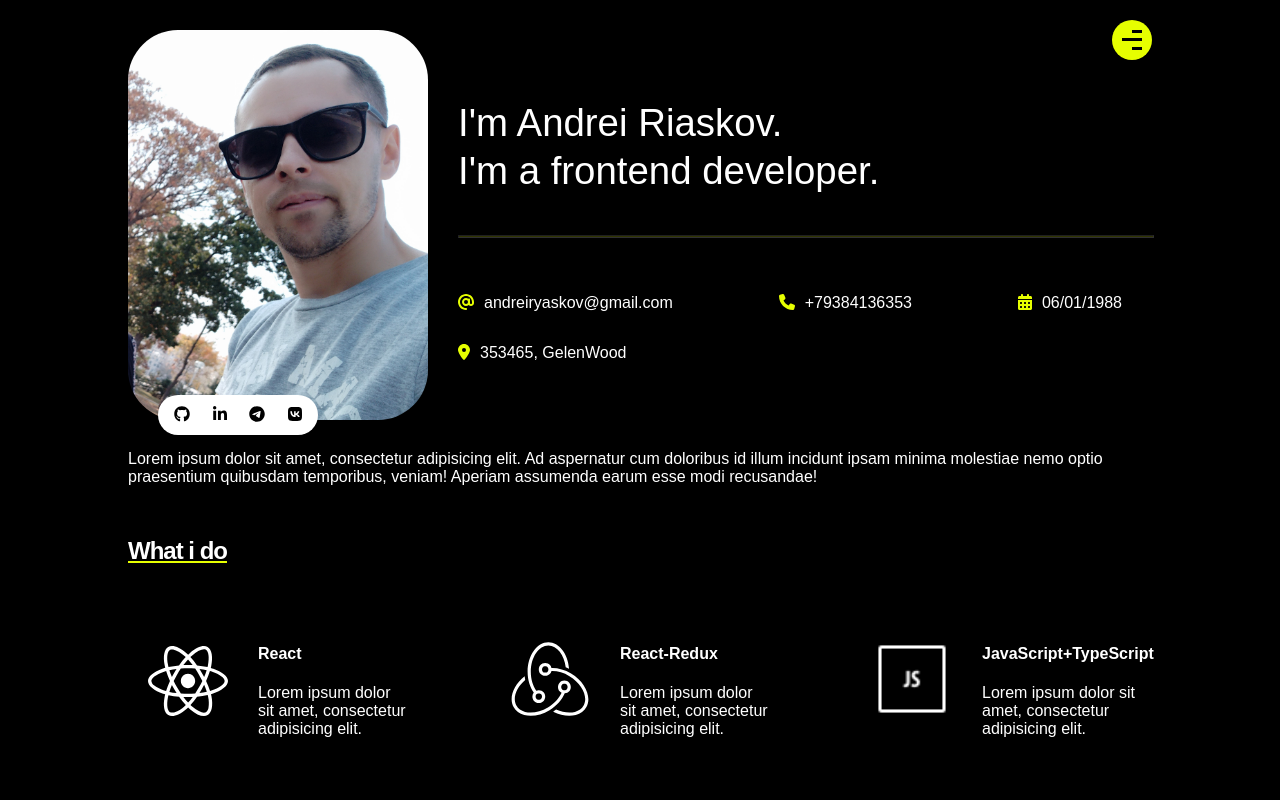
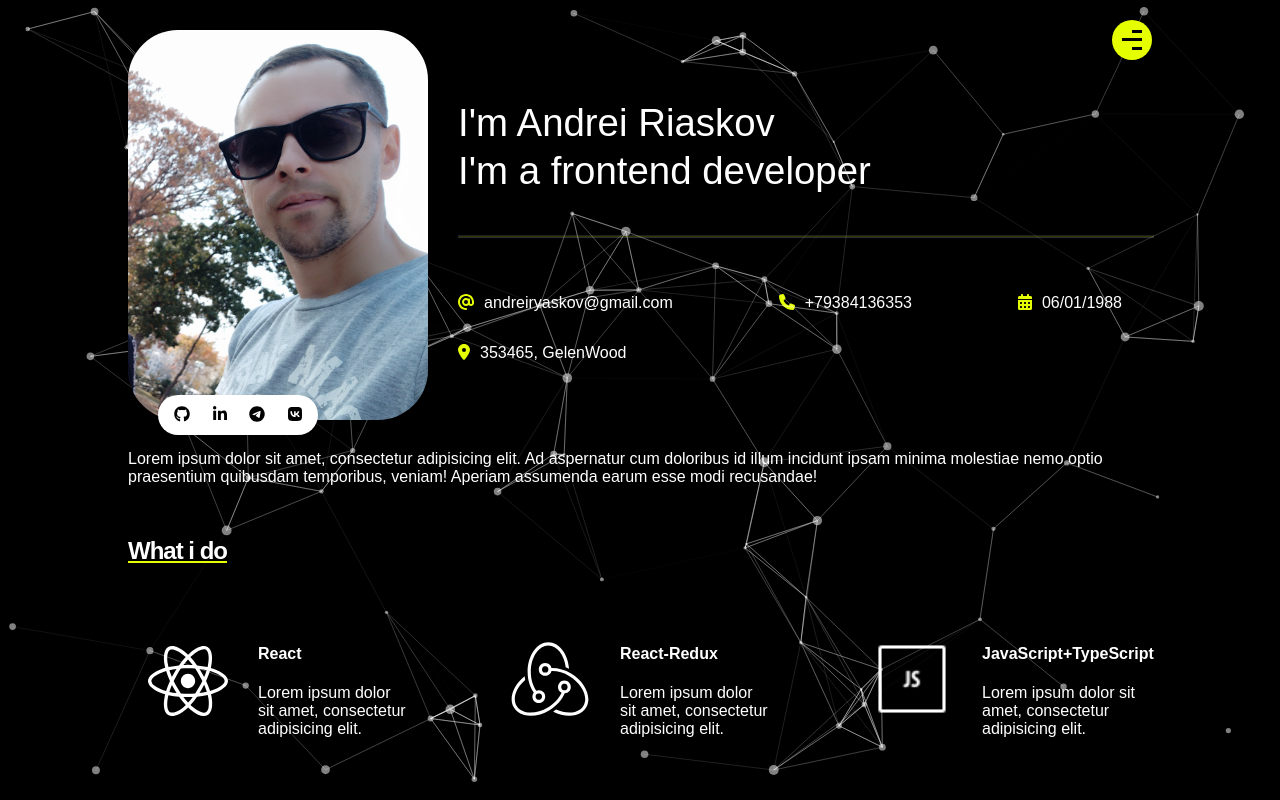
Before and after one commit to andreiryaskov/portfolio, a React (Create React App) app: page / in a window 1280 px wide. Shown: the top 800 px of the page. Built offline with nearby package versions, Linux system fonts and the light colour scheme.

Commit message:
particles

```diff
--- a/package.json
+++ b/package.json
@@ -23,8 +23,11 @@
     "react-icons": "^4.3.1",
     "react-scripts": "5.0.0",
     "react-slick": "^0.28.1",
+    "react-tsparticles": "^2.0.6",
     "sass": "^1.49.9",
     "swiper": "^8.0.7",
+    "tsparticles": "^2.0.6",
+    "tsparticles-engine": "^2.0.6",
     "web-vitals": "^2.1.0"
   },
   "scripts": {
--- a/src/App.js
+++ b/src/App.js
@@ -7,6 +7,7 @@
 import Footer from "./Components/Footer/Footer";
 import React, {useState} from "react";
 import Nav from "./Components/Hamburger/Nav";
+import ParticlesBackground from "./Components/ParticlesBackground/ParticlesBackground";
 
 function App() {
 
@@ -31,6 +32,7 @@
                 <Nav isActive={isActive}/>
             </div>
             <div className="App">
+                <ParticlesBackground/>
                 <Information infoDescription={infoDescription}/>
                 <Skills/>
                 <Work/>
--- a/src/Components/Information/Information.js
+++ b/src/Components/Information/Information.js
@@ -21,12 +21,10 @@
     }
 
     const socialLink = {
-        github:
-            {
+        github: {
                 icon: <FontAwesomeIcon style={linkStyle} icon={faGithub}/>,
                 link: 'https://github.com/andreiryaskov'
-            }
-        ,
+        },
         in: {
             icon: <FontAwesomeIcon style={linkStyle} icon={faLinkedinIn}/>,
             link: 'https://www.linkedin.com/feed/'
@@ -80,7 +78,7 @@
                 </div>
 
                 <div className={style.description}>
-                    <h1>I'm Andrei Riaskov.<br/>I'm a frontend developer.</h1>
+                    <h1>I'm Andrei Riaskov<br/>I'm a frontend developer</h1>
                     <hr></hr>
                     <div className={style.contacts_wrapper}>
                         <InformationItem contact={informationIcons.email.icon}
--- /dev/null
+++ b/src/Components/ParticlesBackground/ParticlesBackground.js
@@ -0,0 +1,99 @@
+import React from 'react';
+import Particles from "react-tsparticles";
+import {loadFull} from "tsparticles";
+
+const ParticlesBackground = () => {
+    const particlesInit = async (main) => {
+        console.log(main);
+
+        // you can initialize the tsParticles instance (main) here, adding custom shapes or presets
+        // this loads the tsparticles package bundle, it's the easiest method for getting everything ready
+        // starting from v2 you can add only the features you need reducing the bundle size
+        await loadFull(main);
+    };
+
+    const particlesLoaded = (container) => {
+        console.log(container);
+    };
+    return (
+        <Particles
+            id="tsparticles"
+            init={particlesInit}
+            loaded={particlesLoaded}
+            options={{
+                background: {
+                    color: {
+                        value: "black",
+                    },
+                },
+                fpsLimit: 120,
+                interactivity: {
+                    events: {
+                        onClick: {
+                            enable: true,
+                            mode: "push",
+                        },
+                        onHover: {
+                            enable: true,
+                            mode: "repulse",
+                        },
+                        resize: true,
+                    },
+                    modes: {
+                        push: {
+                            quantity: 4,
+                        },
+                        repulse: {
+                            distance: 200,
+                            duration: 0.4,
+                        },
+                    },
+                },
+                particles: {
+                    color: {
+                        value: "#ffffff",
+                    },
+                    links: {
+                        color: "#ffffff",
+                        distance: 150,
+                        enable: true,
+                        opacity: 0.5,
+                        width: 1,
+                    },
+                    collisions: {
+                        enable: true,
+                    },
+                    move: {
+                        direction: "none",
+                        enable: true,
+                        outModes: {
+                            default: "bounce",
+                        },
+                        random: false,
+                        speed: 1,
+                        straight: false,
+                    },
+                    number: {
+                        density: {
+                            enable: true,
+                            area: 800,
+                        },
+                        value: 80,
+                    },
+                    opacity: {
+                        value: 0.5,
+                    },
+                    shape: {
+                        type: "circle",
+                    },
+                    size: {
+                        value: { min: 1, max: 5 },
+                    },
+                },
+                detectRetina: true,
+            }}
+        />
+    );
+};
+
+export default ParticlesBackground;
```
Also changed, not shown: 2 other files (tests, documents, lock files or other folders).
